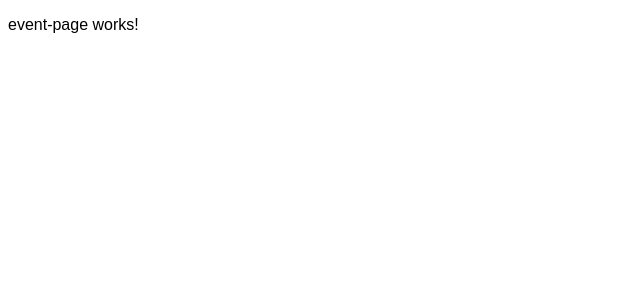
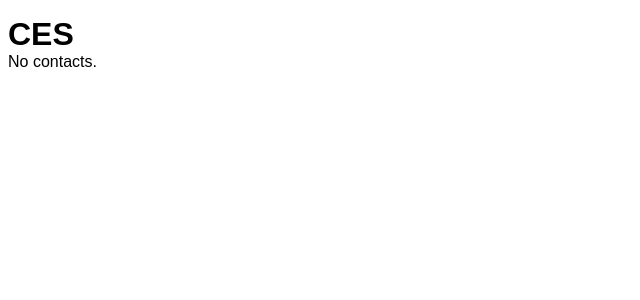
Before and after one commit to arminganic/events, an Angular app: page /events/1 in a window 1280 px wide. Shown: the top 300 px of the page, without its empty margins (0-640 px from the left). Built offline with nearby package versions, Linux system fonts and the light colour scheme.

Commit message:
Added contacts to EventPage

```diff
--- a/src/app/event-page/event-page.component.html
+++ b/src/app/event-page/event-page.component.html
@@ -1 +1,10 @@
-<p>event-page works!</p>
+@if (event(); as event) {
+<h1>{{ event.name }}</h1>
+<section>
+  @if (event.contacts.length) { @for (contact of contacts(); track contact) {
+  <p>{{ contact.firstname }} {{ contact.lastname }}</p>
+  } } @else {
+  <p>No contacts.</p>
+  }
+</section>
+}
--- a/src/app/event-page/event-page.component.ts
+++ b/src/app/event-page/event-page.component.ts
@@ -1,4 +1,7 @@
-import { Component } from '@angular/core';
+import { Component, computed, inject } from '@angular/core';
+import { toSignal } from '@angular/core/rxjs-interop';
+import { ActivatedRoute } from '@angular/router';
+import { EventService } from '../../shared/services/event.service';
 
 @Component({
   selector: 'app-event-page',
@@ -7,4 +10,18 @@ import { Component } from '@angular/core';
   templateUrl: './event-page.component.html',
   styleUrl: './event-page.component.css',
 })
-export class EventPageComponent {}
+export class EventPageComponent {
+  private readonly activatedRoute = inject(ActivatedRoute);
+  private readonly eventService = inject(EventService);
+
+  private readonly paramMap = toSignal(this.activatedRoute.paramMap);
+
+  private readonly id = computed(() => this.paramMap()?.get('id') ?? undefined);
+  protected readonly event = computed(() => {
+    const id = this.id();
+    if (!id) {
+      return undefined;
+    }
+    return this.eventService.getEventById(id)();
+  });
+}
```
